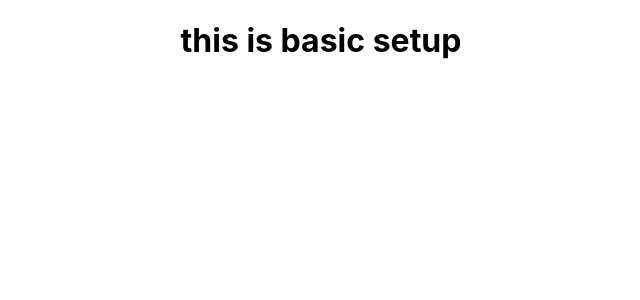
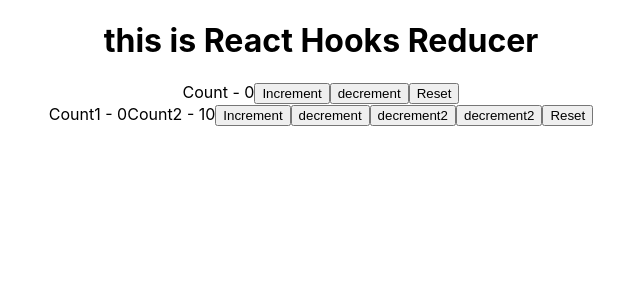
Before and after one commit to muralitharan805/react_warmup, a React (Create React App) app: page / in a window 1280 px wide. Shown: the top 300 px of the page, without its empty margins (319-959 px from the left). Built offline with nearby package versions, Linux system fonts and the light colour scheme.

Commit message:
Complex reducer

```diff
--- a/src/App.js
+++ b/src/App.js
@@ -1,10 +1,15 @@
 import './App.css';
+import Counter from './Counter';
+import Counter2 from './Counter2';
 
 function App() {
   return (
     <div className="App">
-      <h1>this is basic setup</h1>
+      <h1>this is React Hooks Reducer</h1>
+      <Counter></Counter>
+      <Counter2></Counter2>
     </div>
+
   );
 }
 
--- /dev/null
+++ b/src/Counter.js
@@ -0,0 +1,30 @@
+import React, { useReducer } from 'react'
+
+
+const initialState=0
+
+const reducer =(state,action)=>{
+  switch (action) {
+    case 'increment':
+      return state+1
+    case 'decrement':
+      return state-1
+    case 'reset':
+      return initialState
+    default:
+      return state
+  }
+}
+function Counter() {
+  const [count,dispatch]=useReducer(reducer,initialState)
+  return (
+    <div>
+      Count - {count}
+      <button onClick={()=>dispatch('increment')}>Increment</button>
+      <button onClick={()=>dispatch('decrement')}>decrement</button>
+      <button onClick={()=>dispatch('reset')}>Reset</button>
+    </div>
+  )
+}
+
+export default Counter
--- /dev/null
+++ b/src/Counter2.js
@@ -0,0 +1,42 @@
+import React, { useReducer } from 'react'
+
+
+const initialState={
+  firstCounter:0,
+  secondCount:10
+}
+
+const reducer =(state,action)=>{
+  switch (action.type) {
+    case 'increment':
+      return {...state, firstCounter:state.firstCounter+action.value}
+    case 'decrement':
+      return {...state,firstCounter:state.firstCounter-action.value}
+
+      case 'increment2':
+        return {...state, secondCount:state.secondCount+action.value}
+      case 'decrement2':
+        return {...state,secondCount:state.secondCount-action.value}
+
+      case 'reset':
+      return initialState
+    default:
+      return state
+  }
+}
+function Counter2() {
+  const [count,dispatch]=useReducer(reducer,initialState)
+  return (
+    <div>
+      Count1 - {count.firstCounter}
+      Count2 - {count.secondCount}
+      <button onClick={()=>dispatch({type:'increment',value:1})}>Increment</button>
+      <button onClick={()=>dispatch({type:'decrement',value:1})}>decrement</button>
+      <button onClick={()=>dispatch({type:'increment2',value:1})}>decrement2</button>
+      <button onClick={()=>dispatch({type:'decrement2',value:1})}>decrement2</button>
+      <button onClick={()=>dispatch({type:'reset'})}>Reset</button>
+    </div>
+  )
+}
+
+export default Counter2
```
